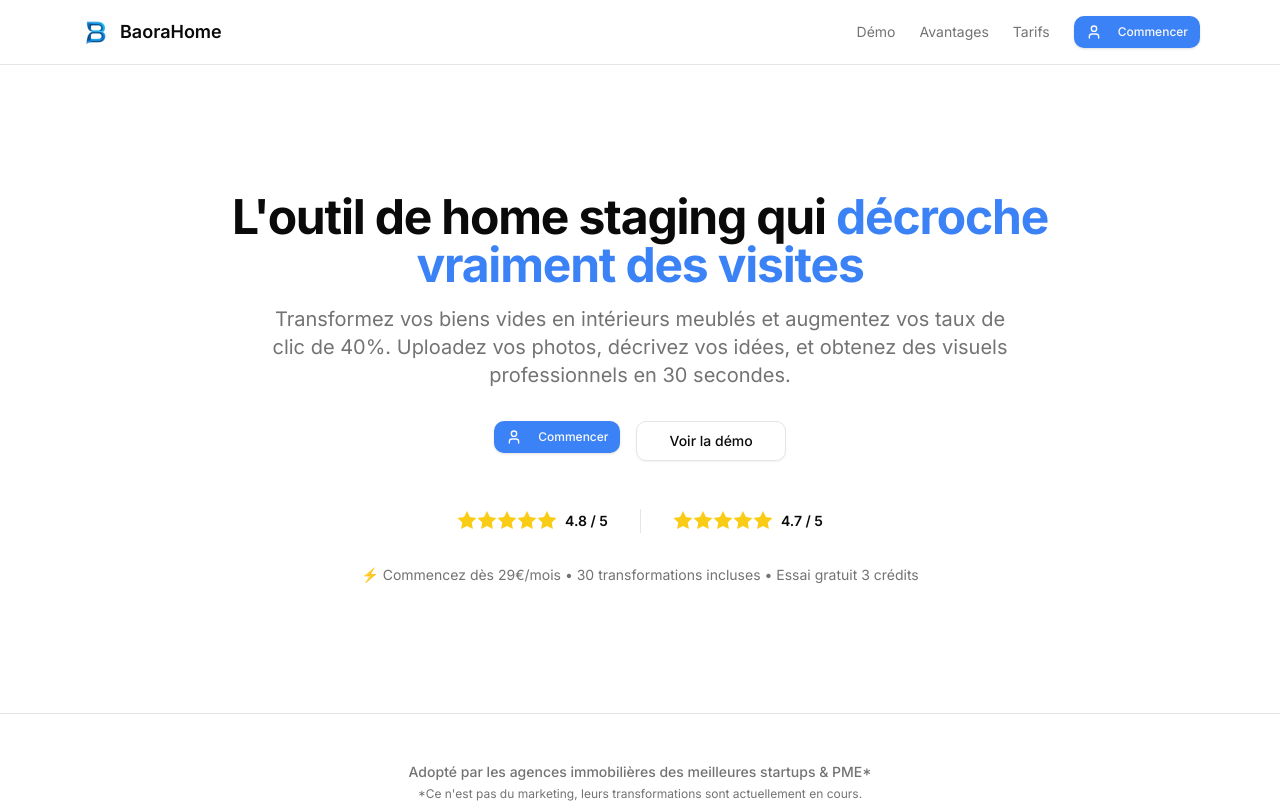
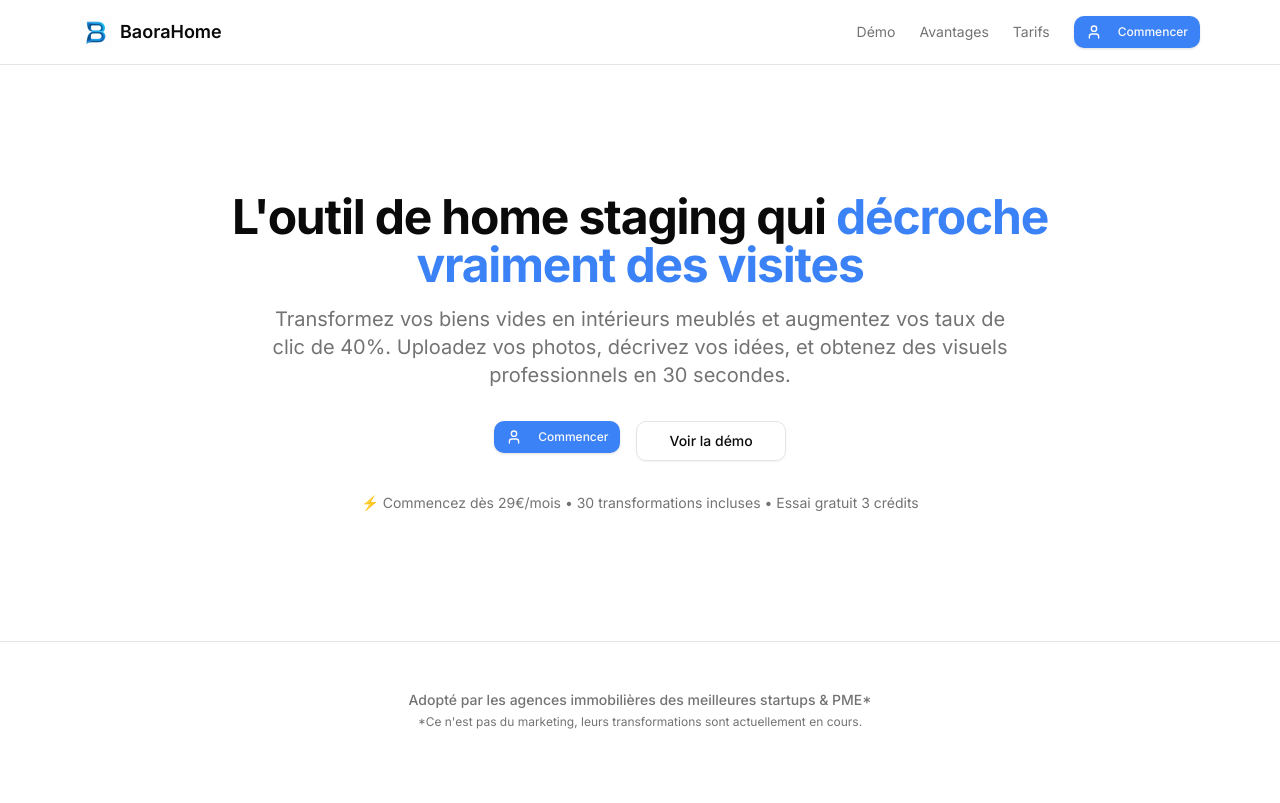
Before and after one commit to Jimmycode06/brandsnap.home, a Next.js app: page / in a window 1280 px wide. Shown: the top 803 px of the page. Built offline with nearby package versions, Linux system fonts and the light colour scheme; no server answers.

Commit message:
Suppression section notes et étoiles du Hero

```diff
--- a/app/(marketing)/page.tsx
+++ b/app/(marketing)/page.tsx
@@ -73,30 +73,6 @@ export default function HomeStagingLandingPage() {
               <Button size="lg" variant="outline" asChild>
                 <Link href="#demo">Voir la démo</Link>
               </Button>
-            </div>
-
-            <div className="flex items-center justify-center gap-8 pt-4">
-              <div className="flex items-center gap-2">
-                <div className="flex">
-                  {[...Array(5)].map((_, i) => (
-                    <svg key={i} className="w-5 h-5 text-yellow-400 fill-current" viewBox="0 0 20 20">
-                      <path d="M10 15l-5.878 3.09 1.123-6.545L.489 6.91l6.572-.955L10 0l2.939 5.955 6.572.955-4.756 4.635 1.123 6.545z"/>
-                    </svg>
-                  ))}
-                </div>
-                <span className="text-sm font-semibold">4.8 / 5</span>
-              </div>
-              <div className="h-6 w-px bg-border"></div>
-              <div className="flex items-center gap-2">
-                <div className="flex">
-                  {[...Array(5)].map((_, i) => (
-                    <svg key={i} className="w-5 h-5 text-yellow-400 fill-current" viewBox="0 0 20 20">
-                      <path d="M10 15l-5.878 3.09 1.123-6.545L.489 6.91l6.572-.955L10 0l2.939 5.955 6.572.955-4.756 4.635 1.123 6.545z"/>
-                    </svg>
-                  ))}
-                </div>
-                <span className="text-sm font-semibold">4.7 / 5</span>
-              </div>
             </div>
 
             <p className="text-sm text-muted-foreground">
```
